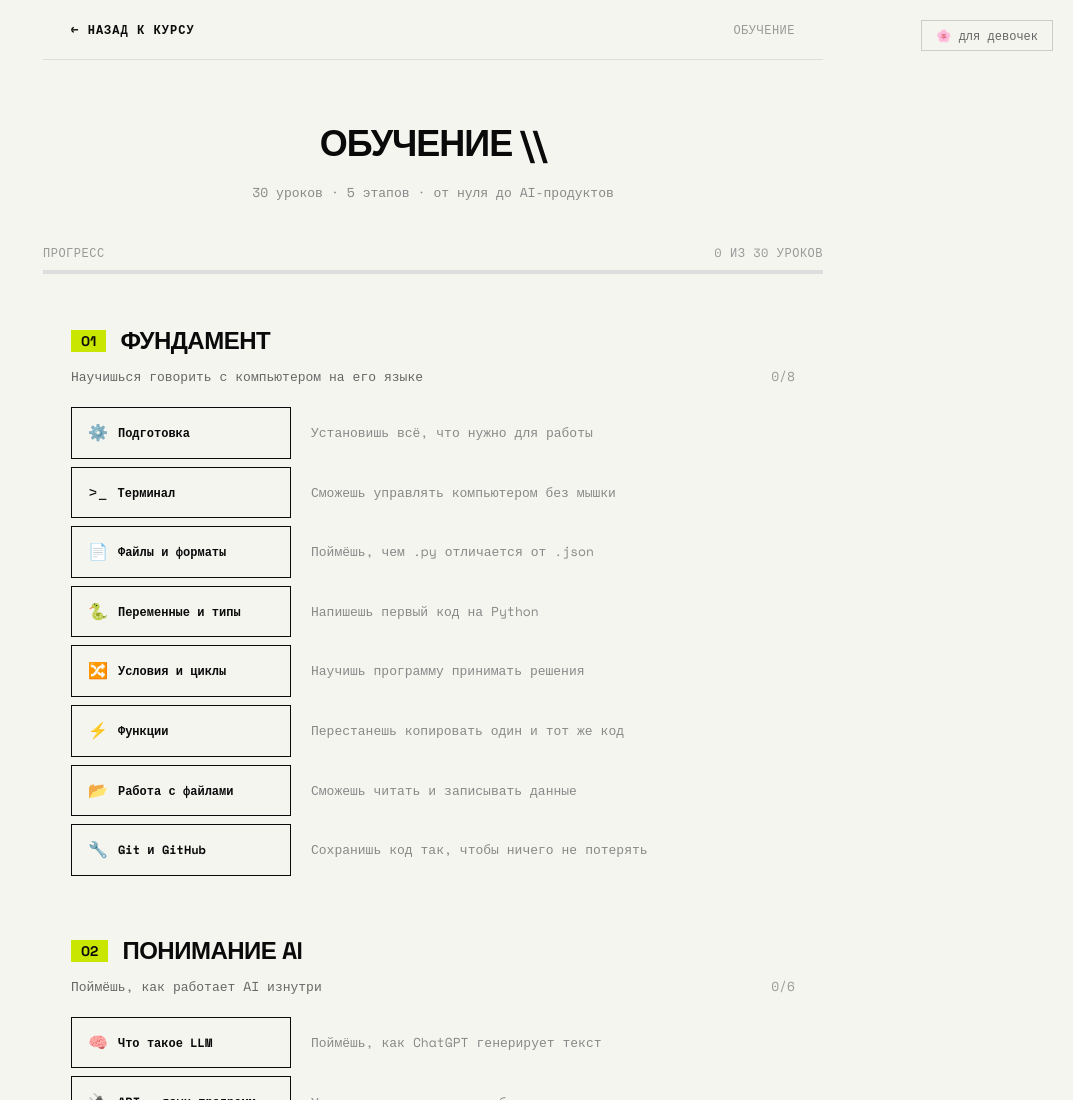
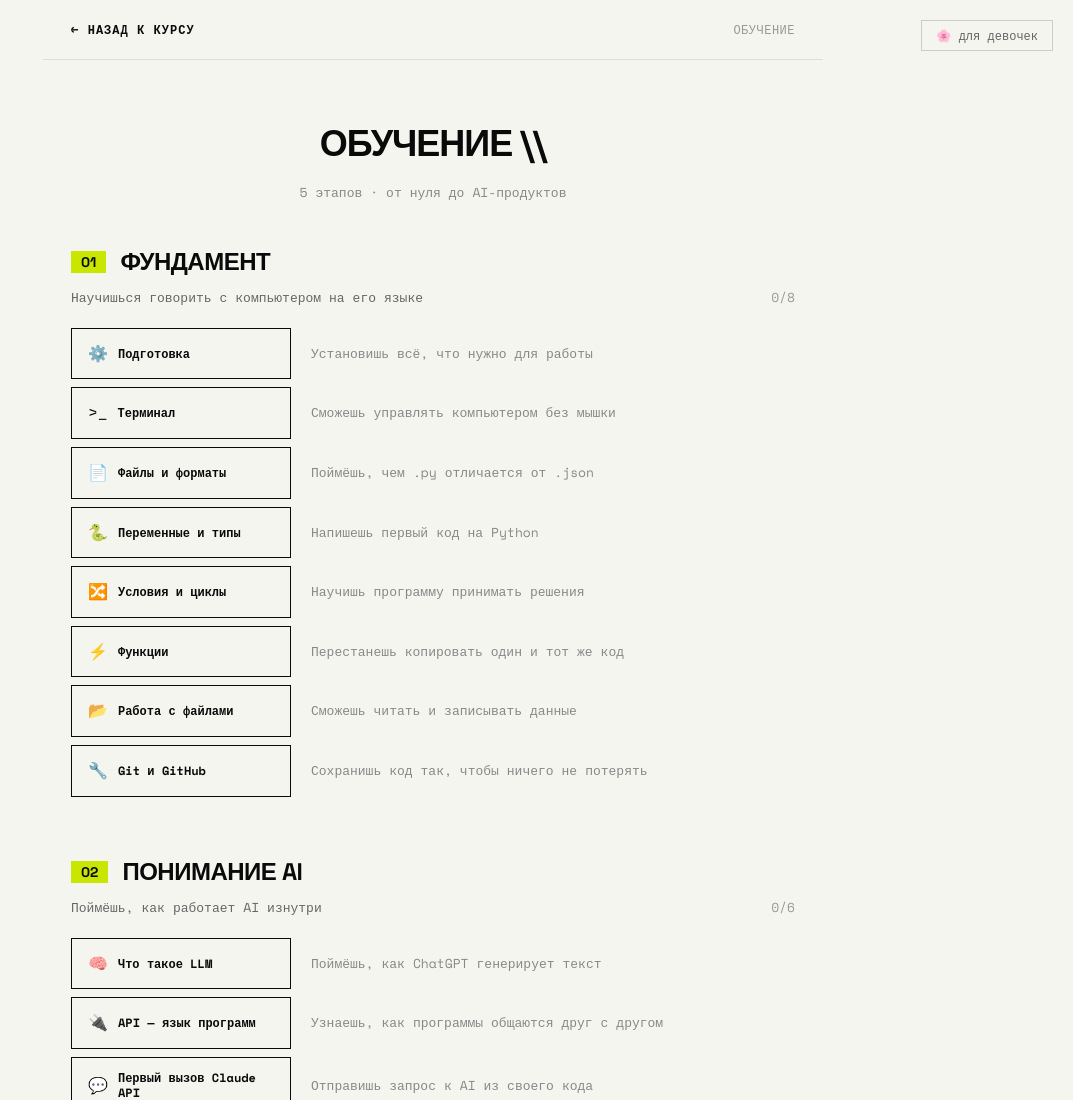
Before and after one commit to ochenUmnayaKatyshka/ai-academy, a plain HTML site: page docs/courses.html in a window 1280 px wide. Shown: the top 1100 px of the page, without its empty margins (207-1280 px from the left). Drawn offline with nearby package versions, Linux system fonts and the light colour scheme.

Commit message:
Remove "30 уроков" mentions and progress bar from courses page
Course will have more than 30 lessons, so the fixed count is misleading.

Co-Authored-By: Claude Opus 4.7 (1M context) <noreply@anthropic.com>

```diff
--- a/docs/courses.html
+++ b/docs/courses.html
@@ -151,17 +151,7 @@ body.girls .theme-toggle:hover{border-color:#c47a8a;color:#3a3a3a}
 
   <div class="page-hero">
     <h1 class="page-hero__title">ОБУЧЕНИЕ \\</h1>
-    <p class="page-hero__subtitle">30 уроков · 5 этапов · от нуля до AI-продуктов</p>
-  </div>
-
-  <div class="progress container">
-    <div class="progress__info">
-      <span>Прогресс</span>
-      <span id="progress-text">0 из 30 уроков</span>
-    </div>
-    <div class="progress__bar">
-      <div class="progress__fill" id="progress-fill"></div>
-    </div>
+    <p class="page-hero__subtitle">5 этапов · от нуля до AI-продуктов</p>
   </div>
 
   <div class="container">
```
Also changed, not shown: docs/index.html (+1 -1 lines).
